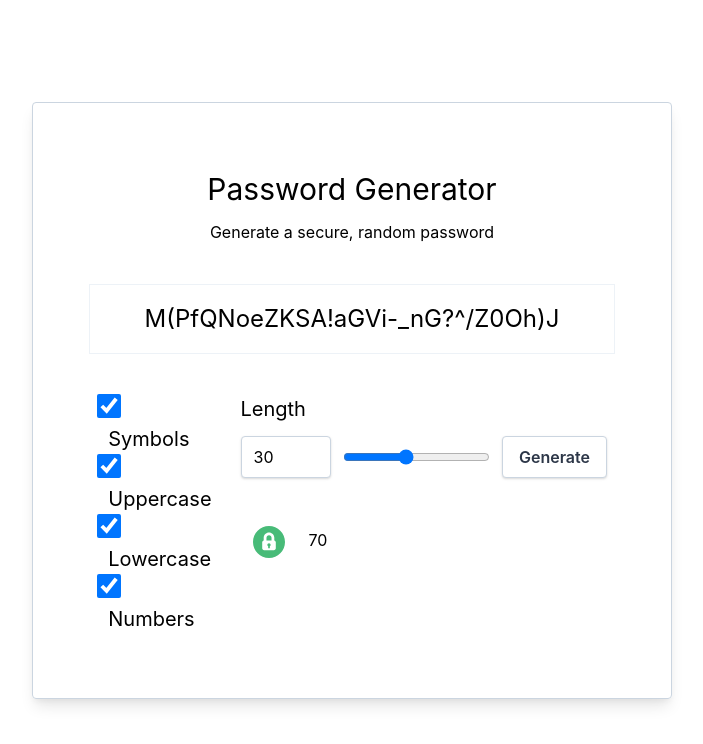
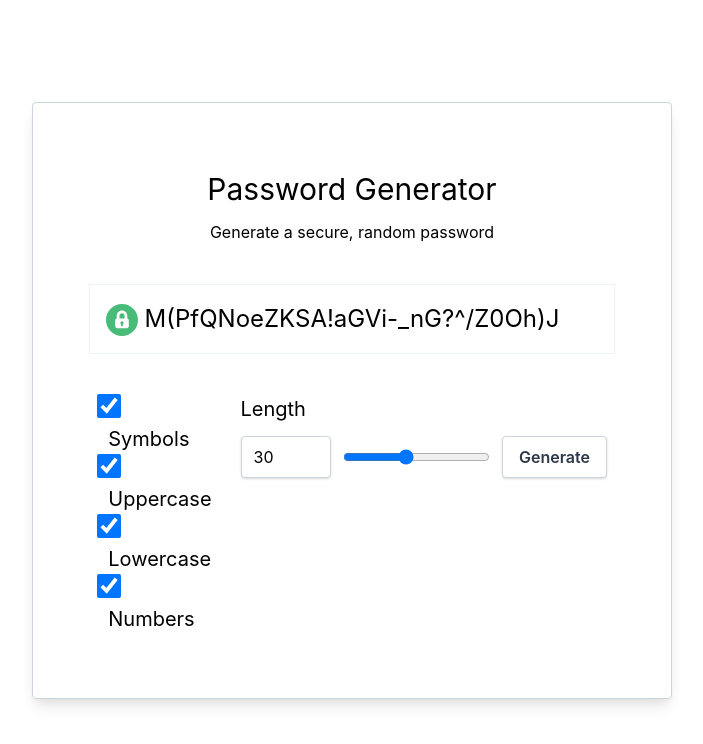
Before and after one commit to tuckpuck/react-hooks-password-generator, a React (Create React App) app: page / in a window 1280 px wide. Shown: the top 744 px of the page, without its empty margins (288-991 px from the left). Built offline with nearby package versions, Linux system fonts and the light colour scheme.

Commit message:
move password strength check in line with password

```diff
--- a/src/App.js
+++ b/src/App.js
@@ -85,14 +85,61 @@ function App() {
           <h2 className="text-3xl bold mb-2">Password Generator</h2>
           <p>Generate a secure, random password</p>
         </div>
-        <div className="passwordInput w-11/12 py-4 text-center border border-gray-200 text-2xl my-6 mx-auto cursor-pointer">
-          <p className="vertical-middle">
+        <div className="passwordInputContainer">
+          <div className="passwordInput w-11/12 py-4 text-center border border-gray-200 text-2xl my-6 mx-auto cursor-pointer relative">
+            <span className="ml-4 absolute left-0">
+              <svg
+                className={`fill-current inline-block h-8 w-8 vertical-middle ${
+                  securityScore < 50 // if
+                    ? "text-red-600"
+                    : securityScore >= 50 && securityScore < 55 // else if
+                    ? "text-red-500"
+                    : securityScore >= 55 && securityScore < 60 // else if
+                    ? "text-red-400"
+                    : securityScore >= 60 && securityScore < 70 // else if
+                    ? "text-green-400"
+                    : securityScore >= 70 && securityScore < 80 // else if
+                    ? "text-green-500"
+                    : securityScore >= 80 // else if
+                    ? "text-green-600"
+                    : null // else
+                }`}
+                version="1.1"
+                x="0px"
+                y="0px"
+                viewBox="0 0 299.995 299.995"
+                style={{ enableBackground: "new 0 0 299.995 299.995" }}
+              >
+                <g>
+                  <g>
+                    <g>
+                      <path
+                        d="M149.997,161.485c-8.613,0-15.598,6.982-15.598,15.598c0,5.776,3.149,10.807,7.817,13.505v17.341h15.562v-17.341
+				c4.668-2.697,7.817-7.729,7.817-13.505C165.595,168.467,158.611,161.485,149.997,161.485z"
+                      />
+                      <path
+                        d="M150.003,85.849c-13.111,0-23.775,10.665-23.775,23.775v25.319h47.548v-25.319
+                        C173.775,96.516,163.111,85.849,150.003,85.849z"
+                      />
+                      <path
+                        d="M149.995,0.001C67.156,0.001,0,67.159,0,149.998c0,82.837,67.156,149.997,149.995,149.997s150-67.161,150-149.997
+				C299.995,67.159,232.834,0.001,149.995,0.001z M196.085,227.118h-92.173c-9.734,0-17.626-7.892-17.626-17.629v-56.919
+				c0-8.491,6.007-15.582,14.003-17.25v-25.697c0-27.409,22.3-49.711,49.711-49.711c27.409,0,49.709,22.3,49.709,49.711v25.697
+				c7.993,1.673,14,8.759,14,17.25v56.919h0.002C213.711,219.225,205.819,227.118,196.085,227.118z"
+                      />
+                    </g>
+                  </g>
+                </g>
+              </svg>
+            </span>
+            <p className="vertical-middle inline-block">
               {(conditionals.specialChar ||
                 conditionals.lowerLetters ||
                 conditionals.upperLetters ||
                 conditionals.numbers) &&
                 password && <span>{password}</span>}
             </p>
+          </div>
         </div>
         <div className="flex">
           <div className="w-full md:w-1/4 px-8 pt-4 pb-8">
@@ -156,7 +203,7 @@ function App() {
             </ul>
           </div>
 
-          <div className="w-full md:w-3/4 px-8 pt-4 pb-8 float-right">
+          <div className="w-full md:w-3/4 px-8 pt-4 pb-8">
             <span className="align-top text-xl mb-3">Length</span>
             <br />
             <div className="lengthInputBox flex mt-3">
@@ -212,53 +259,6 @@ function App() {
             </div>
             <br />
             <br />
-
-            <span className="py-2 px-3">
-              <svg
-                className={`fill-current inline-block h-8 w-8 ${
-                  securityScore < 50 // if
-                    ? "text-red-600"
-                    : securityScore >= 50 && securityScore < 55 // else if
-                    ? "text-red-500"
-                    : securityScore >= 55 && securityScore < 60 // else if
-                    ? "text-red-400"
-                    : securityScore >= 60 && securityScore < 70 // else if
-                    ? "text-green-400"
-                    : securityScore >= 70 && securityScore < 80 // else if
-                    ? "text-green-500"
-                    : securityScore >= 80 // else if
-                    ? "text-green-600"
-                    : null // else
-                }`}
-                version="1.1"
-                x="0px"
-                y="0px"
-                viewBox="0 0 299.995 299.995"
-                style={{ enableBackground: "new 0 0 299.995 299.995" }}
-              >
-                <g>
-                  <g>
-                    <g>
-                      <path
-                        d="M149.997,161.485c-8.613,0-15.598,6.982-15.598,15.598c0,5.776,3.149,10.807,7.817,13.505v17.341h15.562v-17.341
-				c4.668-2.697,7.817-7.729,7.817-13.505C165.595,168.467,158.611,161.485,149.997,161.485z"
-                      />
-                      <path
-                        d="M150.003,85.849c-13.111,0-23.775,10.665-23.775,23.775v25.319h47.548v-25.319
-                        C173.775,96.516,163.111,85.849,150.003,85.849z"
-                      />
-                      <path
-                        d="M149.995,0.001C67.156,0.001,0,67.159,0,149.998c0,82.837,67.156,149.997,149.995,149.997s150-67.161,150-149.997
-				C299.995,67.159,232.834,0.001,149.995,0.001z M196.085,227.118h-92.173c-9.734,0-17.626-7.892-17.626-17.629v-56.919
-				c0-8.491,6.007-15.582,14.003-17.25v-25.697c0-27.409,22.3-49.711,49.711-49.711c27.409,0,49.709,22.3,49.709,49.711v25.697
-				c7.993,1.673,14,8.759,14,17.25v56.919h0.002C213.711,219.225,205.819,227.118,196.085,227.118z"
-                      />
-                    </g>
-                  </g>
-                </g>
-              </svg>
-            </span>
-            <span className="py-2 px-3">{securityScore}</span>
           </div>
         </div>
       </div>
```
Lines whose indentation alone changed are shown as unchanged.
